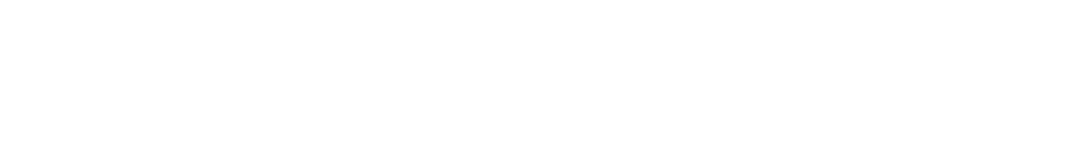
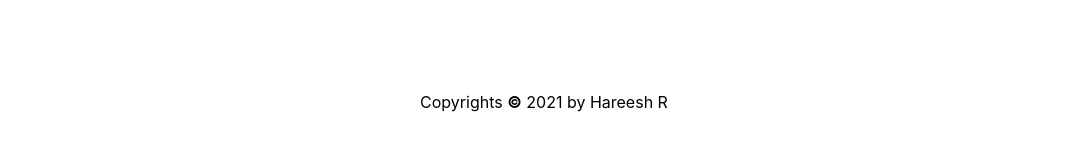
Before and after one commit to hareesh-r/comebackalums2.0, a React (Create React App) app: page / in a window 1280 px wide. Shown: the part 597-748 px from the top of the page, without its empty margins (96-1183 px from the left). Built offline with nearby package versions, Linux system fonts and the light colour scheme.

Commit message:
minor fixes

```diff
--- a/src/About.js
+++ b/src/About.js
@@ -1,6 +1,8 @@
 import React from 'react'
 import "./About.css";
 import ProgressBar from "./Progressbar";
+import CreateIcon from '@material-ui/icons/Create';
+import ListAltIcon from '@material-ui/icons/ListAlt';
 
 
 const testData = [
@@ -24,9 +26,9 @@ function About() {
                     experience also help other students with what they have done for what they have achieved<br />
                 Hey Alumini out there Grab this opportunity to become ispiration to lot of students.<br />
                 Share Your Achievements here with what you have achieved through your college.<br />
-                    <strong>How ?</strong> Just click on the Alumini Application and proceed.<br />
+                    <strong>How ?</strong> Just click on the <strong>Alumini Application</strong> <CreateIcon /> and proceed.<br />
                     <strong>Not an alumini ?</strong> Look for mentors here like who you want to become.<br />
-                Simple as that just click on Alumini List to see the list of alumini.<br /></p>
+                Simple as that just click on <strong>Alumini List</strong> <ListAltIcon /> to see the list of alumini.<br /></p>
             </div>
             <div className="about__right">
                 {testData.map((item, idx) => (
--- a/src/Apply.js
+++ b/src/Apply.js
@@ -3,6 +3,7 @@ import db from './firebase';
 import "./Apply.css";
 import { useStateValue } from './StateProvider';
 import Header from './Header';
+import Footer from './Footer';
 
 
 function Apply() {
@@ -107,6 +108,7 @@ function Apply() {
                     <br />
                 </form>
             </div>
+            <Footer />
         </div>
     )
 }
--- a/src/Contact.js
+++ b/src/Contact.js
@@ -10,6 +10,7 @@ import InstagramIcon from '@material-ui/icons/Instagram';
 import FacebookIcon from '@material-ui/icons/Facebook';
 import YouTubeIcon from '@material-ui/icons/YouTube';
 import TwitterIcon from '@material-ui/icons/Twitter';
+import Footer from './Footer';
 
 function Contact() {
     return (
@@ -54,6 +55,7 @@ function Contact() {
                         <TwitterIcon />
                     </a></div>
             </div>
+            <Footer />
         </div>
     )
 }
--- /dev/null
+++ b/src/Footer.css
@@ -0,0 +1,9 @@
+.footer p{
+    justify-content: center;
+    text-align: center;
+}.footer{
+    justify-content: center;
+    text-align: center;
+    padding-bottom: 0;
+    margin-bottom: 0;
+}
--- /dev/null
+++ b/src/Footer.js
@@ -0,0 +1,13 @@
+import React from 'react'
+import "./Footer.css";
+
+function Footer() {
+    return (
+        <div className="footer">
+            <p> Copyrights <strong>©</strong> 2021 by Hareesh R </p>
+            <br />
+        </div>
+    )
+}
+
+export default Footer
--- a/src/Home.js
+++ b/src/Home.js
@@ -1,6 +1,7 @@
 import React from 'react'
 import Contact from './Contact'
 import Feed from './Feed'
+import Footer from './Footer'
 import Header from './Header'
 
 
--- a/src/Login.js
+++ b/src/Login.js
@@ -4,6 +4,7 @@ import "./Login.css";
 import { auth, provider } from "./firebase";
 import { useStateValue } from './StateProvider';
 import { actionTypes } from './reducer';
+import Footer from './Footer';
 
 function Login() {
 
@@ -30,6 +31,7 @@ function Login() {
             <Button type="submit" onClick={signIn}>
             Sign In with<img src="https://img.icons8.com/plasticine/2x/google-logo.png" />
             </Button>
+            <Footer />
         </div>
     )
 }
```
